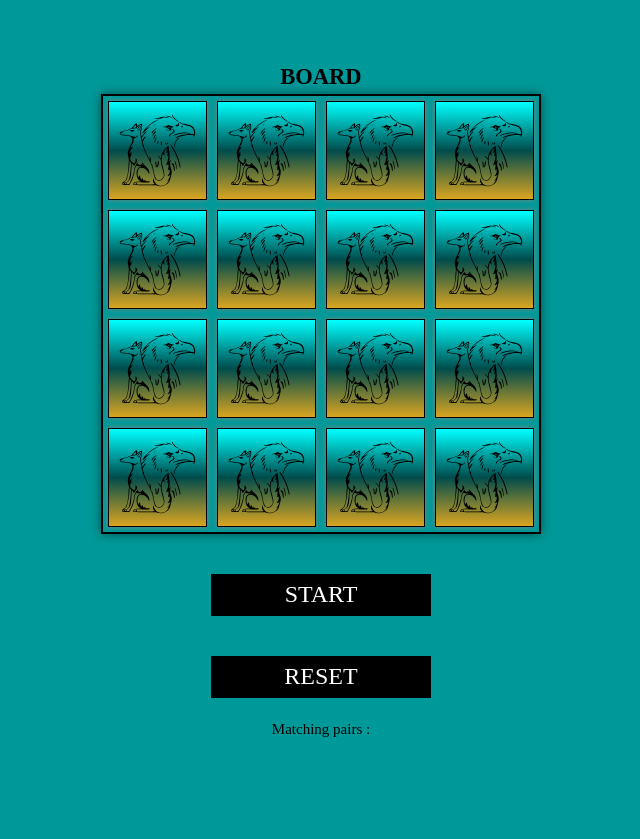
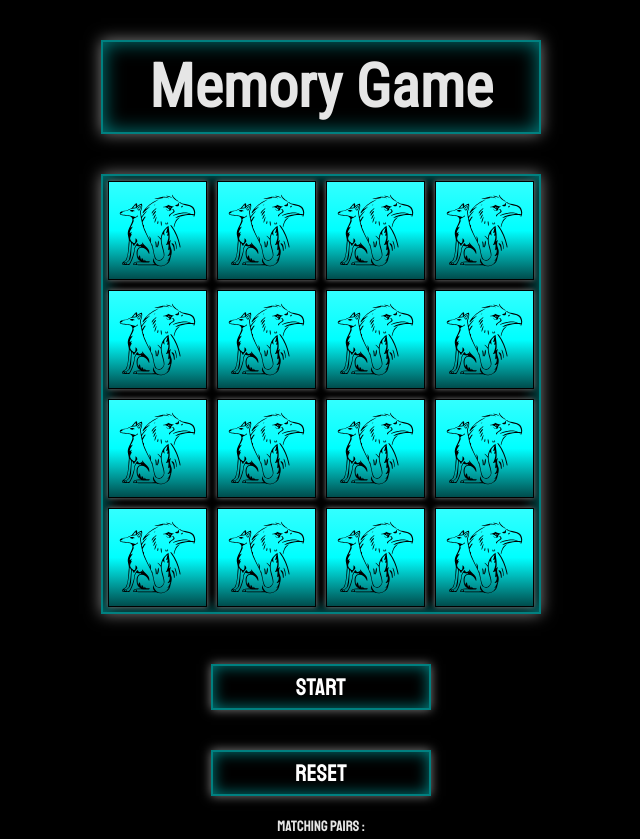
Before and after one commit to broccoli88/Memory-game, a plain HTML site: page index.html in a window 1280 px wide. Shown: the whole page, without its empty margins (319-959 px from the left). Before the commit the page ends 800 px from the top, so only its background shows below. Drawn offline with Linux system fonts and the light colour scheme.

Commit message:
Small visual change

```diff
--- a/css/style.css
+++ b/css/style.css
@@ -1,3 +1,5 @@
+@import url("https://fonts.googleapis.com/css2?family=Roboto+Condensed&family=Staatliches&display=swap");
+
 *,
 *::before,
 *::after {
@@ -13,6 +15,7 @@ html {
 body {
   font-size: 1.5rem;
   line-height: 1.5;
+  font-family: "Staatliches", cursive;
 
   max-width: 100vw;
   min-height: 100vh;
@@ -21,21 +24,33 @@ body {
   place-content: center;
   text-align: center;
 
-  background-color: hsl(180, 100%, 30%);
+  background-color: black;
 }
 
 /* ##################################TYPOGRAPHY################################# */
 
+h1 {
+  background-color: black;
+  font-size: 6rem;
+  color: hsl(0, 0%, 90%);
+  font-family: "Roboto Condensed", sans-serif;
+  border: 2px solid teal;
+  background-color: black;
+  box-shadow: inset 0 0 20px teal, 0 0 15px grey;
+}
+
 .table {
   width: 440px;
   height: 440px;
-  margin-bottom: 2rem;
+  margin-bottom: 3rem;
 
-  border: 2px solid black;
-  box-shadow: 0 0 10px hsl(180, 100%, 15%);
   display: flex;
   flex-wrap: wrap;
   perspective: 1000px;
+
+  border: 2px solid teal;
+  background-color: black;
+  box-shadow: inset 0 0 20px teal, 0 0 15px grey;
 }
 
 .card {
@@ -65,9 +80,9 @@ body {
 
   border: 1px solid black;
   background-image: linear-gradient(
+    hsl(180, 100%, 60%),
     hsl(180, 100%, 50%),
-    hsl(180, 100%, 15%),
-    hsl(43, 74%, 49%)
+    hsl(180, 100%, 15%)
   );
 
   box-shadow: 0 0 5px gray;
@@ -91,11 +106,24 @@ body {
   padding: 0.3em 0.4em;
   font-size: 2.4rem;
 
-  border: 0;
+  border: 2px solid teal;
   background-color: black;
+  box-shadow: inset 0 0 15px teal, 0 0 10px grey;
   cursor: pointer;
 }
 
-.start:active {
-  background-color: hsl(0, 0%, 15%);
+.start:active,
+.reset:active {
+  filter: brightness(130%);
 }
+
+.pairs {
+  color: hsl(0, 0%, 90%);
+}
+
+.game-started,
+.game-finished {
+  display: none;
+  color: purple;
+  font-size: 3rem;
+}
--- a/index.html
+++ b/index.html
@@ -10,7 +10,7 @@
     <script defer src="js/script.js"></script>
   </head>
   <body>
-    <h2>BOARD</h2>
+    <h1>Memory Game</h1>
     <div class="table">
       <div class="card" data-animal="bear">
         <img class="front" src="./images/icons8-bear-100.png" alt="" />
@@ -77,8 +77,10 @@
         <img class="back" src="./images/back.svg" alt="" />
       </div>
     </div>
+    <span class="game-started">Game Started</span>
+    <span class="game-finished">Congrats! You found all pairs. </span>
     <button class="start">START</button>
     <button class="reset">RESET</button>
-    <p>Matching pairs : <span class="number"></span></p>
+    <p class="pairs">Matching pairs : <span class="number"></span></p>
   </body>
 </html>
--- a/js/script.js
+++ b/js/script.js
@@ -2,6 +2,8 @@ const cards = document.querySelectorAll(".card");
 const startButton = document.querySelector(".start");
 const number = document.querySelector(".number");
 const resetButton = document.querySelector(".reset");
+const gameBegun = document.querySelector(".game-started");
+const gameFinished = document.querySelector(".game-finished");
 let firstCard, secondCard;
 let isFlipped = false;
 let lockBoard = false;
@@ -28,6 +30,10 @@ function flipCard() {
     } else {
       unflipCards();
     }
+  }
+
+  if (matchingPairs === 8) {
+    gameFinished.style.display = "block";
   }
 }
 
@@ -60,10 +66,6 @@ function shuffleDeck() {
   });
 }
 
-cards.forEach((card) => {
-  card.addEventListener("click", flipCard);
-});
-
 function resetGame() {
   {
     cards.forEach((card) => {
@@ -71,12 +73,22 @@ function resetGame() {
     });
     matchingPairs = 0;
     number.textContent = matchingPairs;
+    gameFinished.style.display = "none";
 
     gameStarted = false;
   }
 }
 
+cards.forEach((card) => {
+  card.addEventListener("click", flipCard);
+});
+
 startButton.addEventListener("click", () => {
+  if (gameStarted === true) return;
+  gameBegun.style.display = "block";
+  setTimeout(() => {
+    gameBegun.style.display = "none";
+  }, 2000);
   gameStarted = true;
   shuffleDeck();
 });
```
